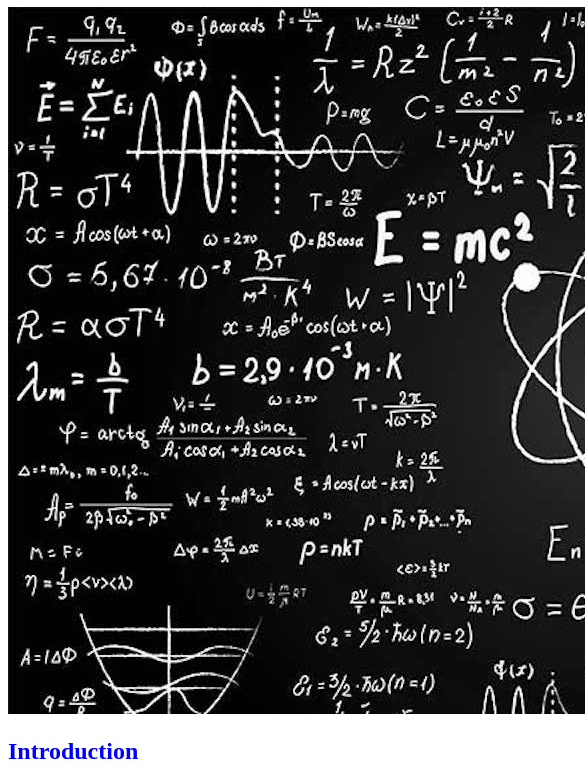
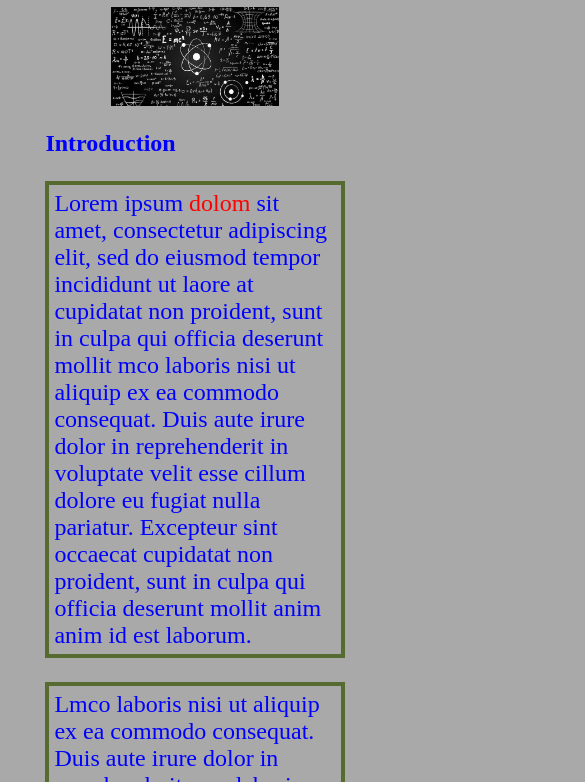
Before and after one commit to BradyDiamond/boring-lecture, a plain HTML site: page index.html in a window 390 px wide. Shown: the part 73-855 px from the top of the page, 585 px wide, since content can reach past the window. Drawn offline with Linux system fonts and the light colour scheme.

Commit message:
add background color, borders, and responsivity
co-authored-by: Brady Diamond <brdydmnd@gmail.com>

co-authored-by: Jake Edgar <jakeedgar1012@gmail.com>

```diff
--- a/css/styles.css
+++ b/css/styles.css
@@ -1,6 +1,37 @@
+body {
+  background-color: darkgrey;
+}
+
+img {
+  width: 75%;
+  height: 75%;
+  margin: auto;
+}
+
 .intro {
   color: blue;
+  display: block;
+  margin: auto;
+  width: 80%;
 }
 .span {
   color: red ;
 }
+
+p {
+  border: 4px solid darkolivegreen;
+  box-sizing: border-box;
+  font-size: 24px;
+  padding: 5px;
+}
+
+.title {
+  text-align: center;
+  margin: auto;
+  width: 75%;
+  height: 75%;
+}
+
+.title h1 {
+  color: black;
+}
--- a/index.html
+++ b/index.html
@@ -7,15 +7,17 @@
 </head>
 <body>
   <div class="intro">
-    <h1>Physics</h1>
-    <img src="img/physics.jpg">
+    <div class="title">
+      <h1>Physics</h1>
+      <img src="img/physics.jpg">
+  </div>
     <h2>Introduction</h2>
     <p>
-    Lorem ipsum <span class="span">dolom</span>  sit amet, consectetur adipiscing elit, sed do eiusmod tempor incididunt ut laore at cupidatat non proident, sunt in culpa qui officia deserunt mollit anim id est laborum.
+    Lorem ipsum <span class="span">dolom</span>  sit amet, consectetur adipiscing elit, sed do eiusmod tempor incididunt ut laore at cupidatat non proident, sunt in culpa qui officia deserunt mollit mco laboris nisi ut aliquip ex ea commodo consequat. Duis aute irure dolor in reprehenderit in voluptate velit esse cillum dolore eu fugiat nulla pariatur. Excepteur sint occaecat cupidatat non proident, sunt in culpa qui officia deserunt mollit anim  anim id est laborum.
     </p>
 
     <p>
-    Lmco laboris nisi ut aliquip ex ea commodo consequat. Duis aute irure dolor in reprehenderit in voluptate velit esse cillum dolore eu fugiat nulla pariatur. Excepteur sint occaecat cupidatat non proident, sunt in culpa qui officia deserunt mollit anim id est laborum.
+    Lmco laboris nisi ut aliquip ex ea commodo consequat. Duis aute irure dolor in reprehenderit mco laboris nisi ut aliquip ex ea commodo consequat. Duis aute irure dolor in reprehenderit in voluptate velit esse cillum dolore eu fugiat nulla pariatur. Excepteur sint occaecat cupidatat non proident, sunt in culpa qui officia deserunt mollit anim in voluptate velit esse cillum dolore eu fugiat nulla pariatur. Excepteur sint occaecat cupidatat non proident, sunt in culpa qui officia deserunt mollit anim id est laborum.
     </p>
 
   </div>
```
